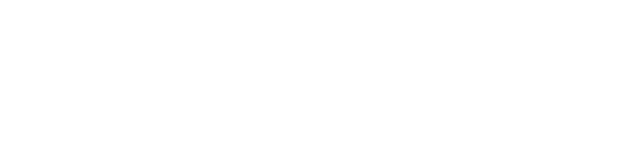
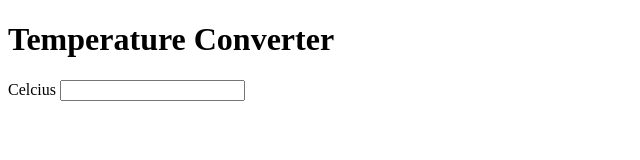
Before and after one commit to Faiyaz-Hossain404/temperature-converter, a website: page index.html in a window 1280 px wide. Shown: the whole page, without its empty margins (0-640 px from the left). Drawn offline with Linux system fonts and the light colour scheme.

Commit message:
Feat: package.json initiated

```diff
--- a/index.html
+++ b/index.html
@@ -3,8 +3,17 @@
   <head>
     <meta charset="UTF-8" />
     <meta name="viewport" content="width=device-width, initial-scale=1.0" />
-    <title>Document</title>
+    <title>Temperature Converter</title>
     <link rel="stylesheet" href="style.css" />
   </head>
-  <body></body>
+  <body>
+    <div class="container">
+      <h1>Temperature Converter</h1>
+      <div class="temp-container">
+        <label for="celsius">Celcius</label>
+        <input type="text" id="celsius" name="" />
+      </div>
+    </div>
+    <script src="script.js"></script>
+  </body>
 </html>
```
Also changed, not shown: package.json (added, +12 -0 lines), 1 other file.
